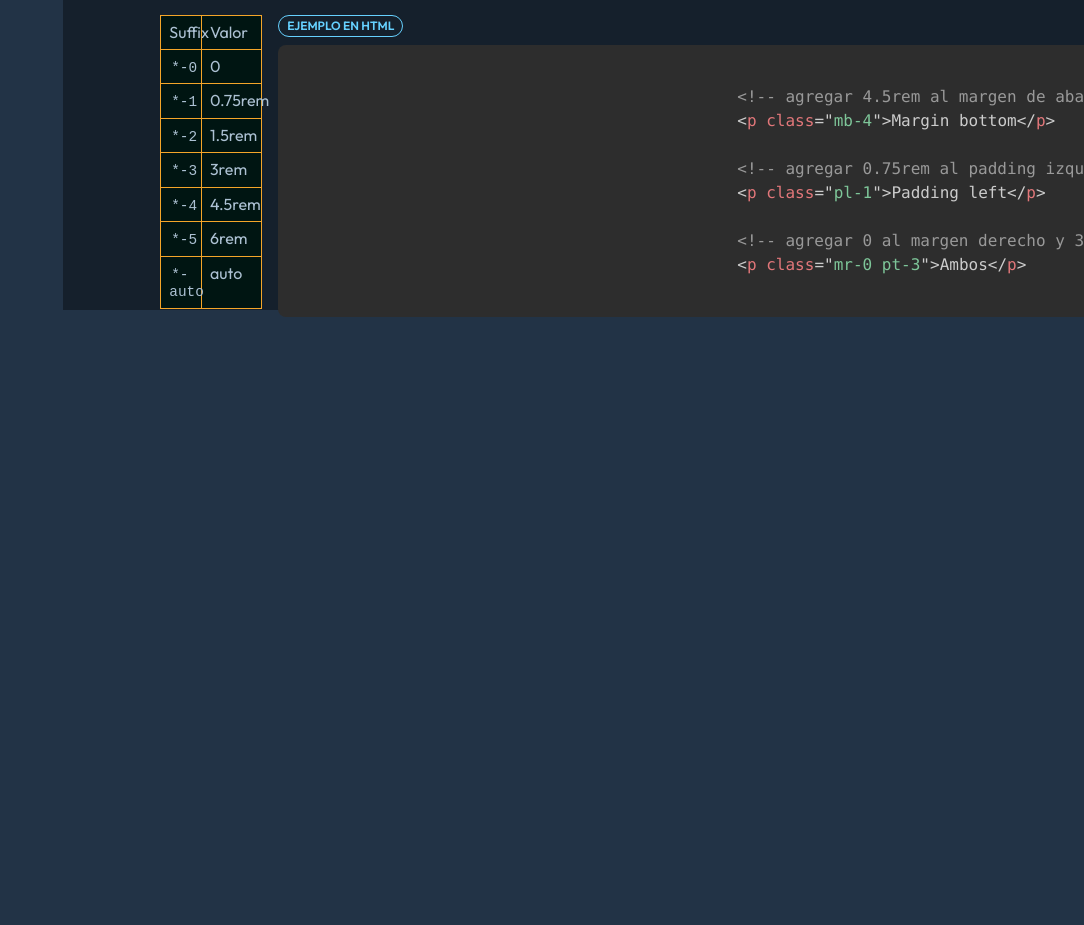
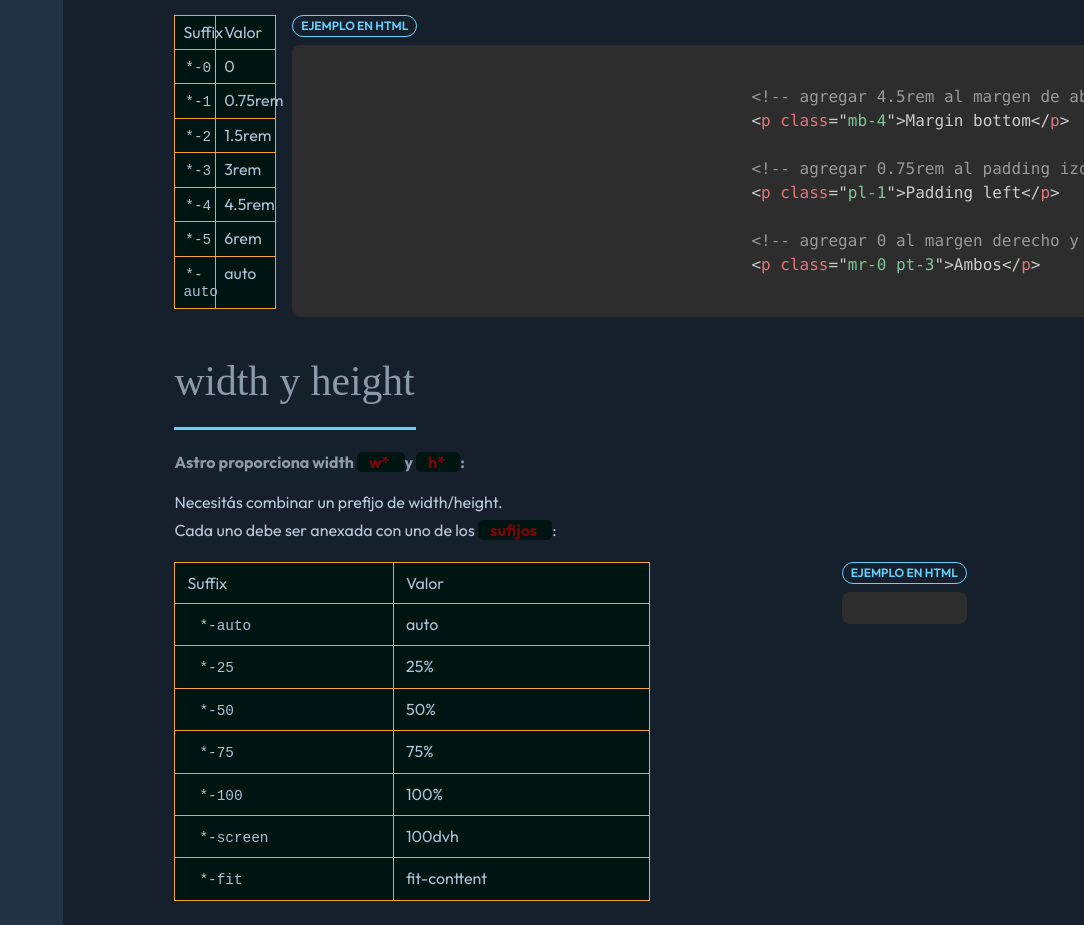
Before and after one commit to manuelmv15/AstroW, a website: page docs/sections/utilidades.html in a window 1280 px wide. Shown: the part 562-1487 px from the top of the page, without its empty margins (196-1280 px from the left). Before the commit the page ends 899 px from the top, so only its background shows below. Drawn offline with nearby package versions, Linux system fonts and the light colour scheme; a web font is replaced by a local one.

Commit message:
width y height

```diff
--- a/docs/sections/utilidades.html
+++ b/docs/sections/utilidades.html
@@ -25,8 +25,8 @@
     <div class="grid lg:grid-cols-5">
 
         <div class="bg-color-blue-dark-2 w-75 pos-sticky top-0">
-            <nav class="pos-sticky top-0 pt-2 pl-1">
-                <ul>
+
+            <ul class="pos-sticky top-0 ">
 
 
 
@@ -58,39 +58,33 @@
                 <li class="mb-2 mt-2"><a href="../documentation.html"
                         class="no-decoration link-hover-info text-link-light-2 text-2xl">🌌</a>
             </ul>
-            </nav>
         </div>
 
 
         <div class="container-full bg-color-red h-screen col-span-4">
 
+            <div class="row g-4 bg-color-blue-dark-5 h-fit w-fit">
 
 
-            <div class="row g-4 bg-color-blue-dark-5">
+                <div class="lg:col-10 bg-color-blue m-0 m-auto h-auto">
+                    <main id="main-content" class="bg-color-blue-dark-5 h-auto">
 
-
-                <div class="lg:col-10 bg-color-blue m-0 m-auto">
-                    <main id="main-content" class="bg-color-blue-dark-5">
-
-                        <section class="p-1 text-area-gray h-screen">
+                        <section class="p-1 text-area-gray h-auto">
                             <h2 class="mt-2 mb-2 title theme-font">Utilidades</h2>
 
-
+                            <!-- padding y margin-->
                             <h2 class="mt-2 mb-2 title theme-font">Padding y Margin</h2>
                             <div class="mt-1 mb-1">
                                 <hr class="w-25 m-0 no-border bg-color-info " style="height: 3px;">
                             </div>
-                            <div class="">
-                                <div>
+
                             <div class="mt-2">
                                 <h6 class="fw-bold mb-2">Astro proporciona padding
-                                            <span
-                                                class="text-md text-red bg-color-primary-dark-9 br fw-bold  pl-1 pr-1">
+                                    <span class="text-md text-red bg-color-primary-dark-9 br fw-bold  pl-1 pr-1">
                                         p*
                                     </span>
                                     y margin
-                                            <span
-                                                class="text-md text-red bg-color-primary-dark-9 br fw-bold  pl-1 pr-1">
+                                    <span class="text-md text-red bg-color-primary-dark-9 br fw-bold  pl-1 pr-1">
                                         m*
                                     </span>
                                     en todas direcciones:
@@ -154,38 +148,38 @@
                                             </thead>
                                             <tbody>
                                                 <tr>
-                                                            <td class="p-1 bordered-orange"><code
-                                                                    class="br p-1">*-0</code></td>
+                                                    <td class="p-1 bordered-orange"><code class="br p-1">*-0</code>
+                                                    </td>
                                                     <td class="p-1 bordered-orange">0</td>
                                                 </tr>
                                                 <tr>
-                                                            <td class="p-1 bordered-orange"><code
-                                                                    class="br p-1">*-1</code></td>
+                                                    <td class="p-1 bordered-orange"><code class="br p-1">*-1</code>
+                                                    </td>
                                                     <td class="p-1 bordered-orange">0.75rem</td>
                                                 </tr>
                                                 <tr>
-                                                            <td class="p-1 bordered-orange"><code
-                                                                    class="br p-1">*-2</code></td>
+                                                    <td class="p-1 bordered-orange"><code class="br p-1">*-2</code>
+                                                    </td>
                                                     <td class="p-1 bordered-orange">1.5rem</td>
                                                 </tr>
                                                 <tr>
-                                                            <td class="p-1 bordered-orange"><code
-                                                                    class="br p-1">*-3</code></td>
+                                                    <td class="p-1 bordered-orange"><code class="br p-1">*-3</code>
+                                                    </td>
                                                     <td class="p-1 bordered-orange">3rem</td>
                                                 </tr>
                                                 <tr>
-                                                            <td class="p-1 bordered-orange"><code
-                                                                    class="br p-1">*-4</code></td>
+                                                    <td class="p-1 bordered-orange"><code class="br p-1">*-4</code>
+                                                    </td>
                                                     <td class="p-1 bordered-orange">4.5rem</td>
                                                 </tr>
                                                 <tr>
-                                                            <td class="p-1 bordered-orange"><code
-                                                                    class="br p-1">*-5</code></td>
+                                                    <td class="p-1 bordered-orange"><code class="br p-1">*-5</code>
+                                                    </td>
                                                     <td class="p-1 bordered-orange">6rem</td>
                                                 </tr>
                                                 <tr>
-                                                            <td class="p-1 bordered-orange"><code
-                                                                    class="br p-1">*-auto</code></td>
+                                                    <td class="p-1 bordered-orange"><code class="br p-1">*-auto</code>
+                                                    </td>
                                                     <td class="p-1 bordered-orange">auto</td>
                                                 </tr>
                                             </tbody>
@@ -210,14 +204,104 @@
                                               </code></pre>
                                         </div>
                                     </div>
+                                </div>
+                            </div>
 
+                            <!-- width y height-->
+                            <div>
+                                <h2 class="mt-2 mb-2 title theme-font">width y height</h2>
+                                <div class="mt-1 mb-1">
+                                    <hr class="w-25 m-0 no-border bg-color-info " style="height: 3px;">
+                                </div>
+
+                                <div class="mt-2">
+                                    <h6 class="fw-bold mb-2">Astro proporciona width
+                                        <span class="text-md text-red bg-color-primary-dark-9 br fw-bold  pl-1 pr-1">
+                                            w*
+                                        </span>
+                                        y
+
+                                        <head></head>
+                                        <span class="text-md text-red bg-color-primary-dark-9 br fw-bold  pl-1 pr-1">
+                                            h*
+                                        </span>
+                                        :
+                                    </h6>
+
+                                    <p class="mb-1">Necesitás combinar un prefijo de width/height.</p>
+
+
+                                    <p class="mb-1">Cada uno debe ser anexada con uno de los <span
+                                            class="text-md text-red bg-color-primary-dark-9 br fw-bold  pl-1 pr-1">
+                                            sufijos
+                                        </span>:</p>
+                                    <div class="grid grid-cols-1 md:grid-cols-2 ">
+                                        <!-- columna izquierda -->
+                                        <div class="mt-1 mb-1 ">
+                                            <table class="w-100 bg-color-primary-dark-9 bordered-orange br">
+                                                <thead>
+                                                    <tr>
+                                                        <th class="p-1 text-left bordered-orange">Suffix</th>
+                                                        <th class="p-1 text-left bordered-orange">Valor</th>
+                                                    </tr>
+                                                </thead>
+                                                <tbody>
+                                                    <tr>
+                                                        <td class="p-1 bordered-orange"><code
+                                                                class="br p-1">*-auto</code>
+                                                        </td>
+                                                        <td class="p-1 bordered-orange">auto</td>
+                                                    </tr>
+                                                    <tr>
+                                                        <td class="p-1 bordered-orange"><code class="br p-1">*-25</code>
+                                                        </td>
+                                                        <td class="p-1 bordered-orange">25%</td>
+                                                    </tr>
+                                                    <tr>
+                                                        <td class="p-1 bordered-orange"><code class="br p-1">*-50</code>
+                                                        </td>
+                                                        <td class="p-1 bordered-orange">50%</td>
+                                                    </tr>
+                                                    <tr>
+                                                        <td class="p-1 bordered-orange"><code class="br p-1">*-75</code>
+                                                        </td>
+                                                        <td class="p-1 bordered-orange">75%</td>
+                                                    </tr>
+                                                    <tr>
+                                                        <td class="p-1 bordered-orange"><code
+                                                                class="br p-1">*-100</code>
+                                                        </td>
+                                                        <td class="p-1 bordered-orange">100%</td>
+                                                    </tr>
+                                                    <tr>
+                                                        <td class="p-1 bordered-orange"><code
+                                                                class="br p-1">*-screen</code>
+                                                        </td>
+                                                        <td class="p-1 bordered-orange">100dvh</td>
+                                                    </tr>
+                                                    <tr>
+                                                        <td class="p-1 bordered-orange"><code
+                                                                class="br p-1">*-fit</code>
+                                                        </td>
+                                                        <td class="p-1 bordered-orange">fit-conttent</td>
+                                                    </tr>
+                                                </tbody>
+                                            </table>
+                                        </div>
+
+                                        <!-- columna derecha -->
+                                        <div class="mt-1 mb-1 justify-center d-flex">
+                                            <div class="">
+                                                <div class="d-flex justify-space-between">
+                                                    <label class="badge-outlined-info">Ejemplo en html</label>
+                                                </div>
+                                                <pre><code class="language-html"></code></pre>
+                                            </div>
+                                        </div>
                                     </div>
 
                                 </div>
                             </div>
-                                <div>
-
-
 
                         </section>
 
```
Lines whose indentation alone changed are shown as unchanged.
